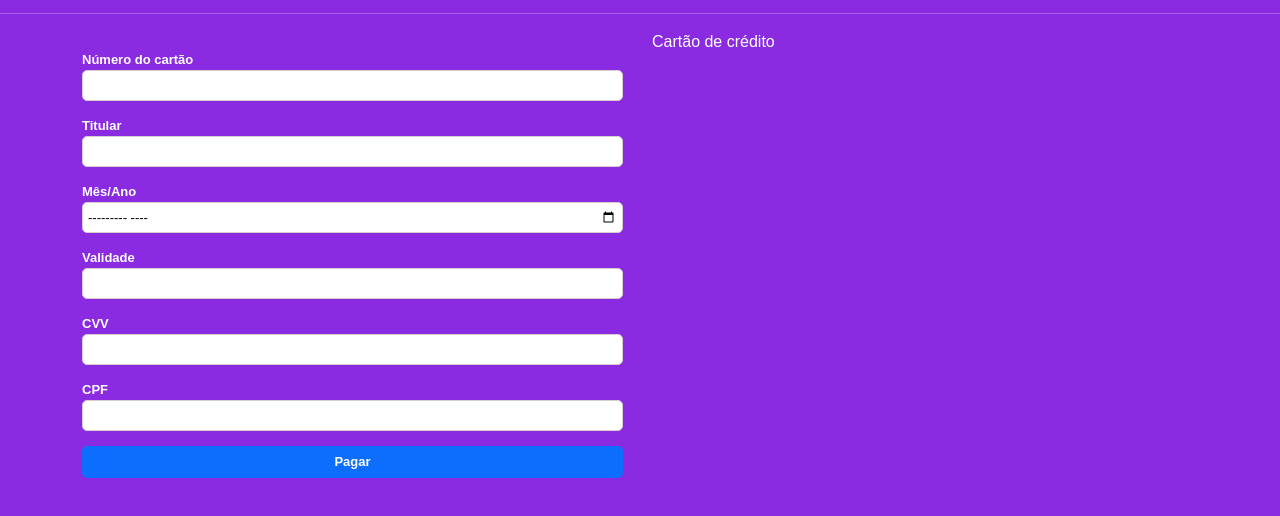
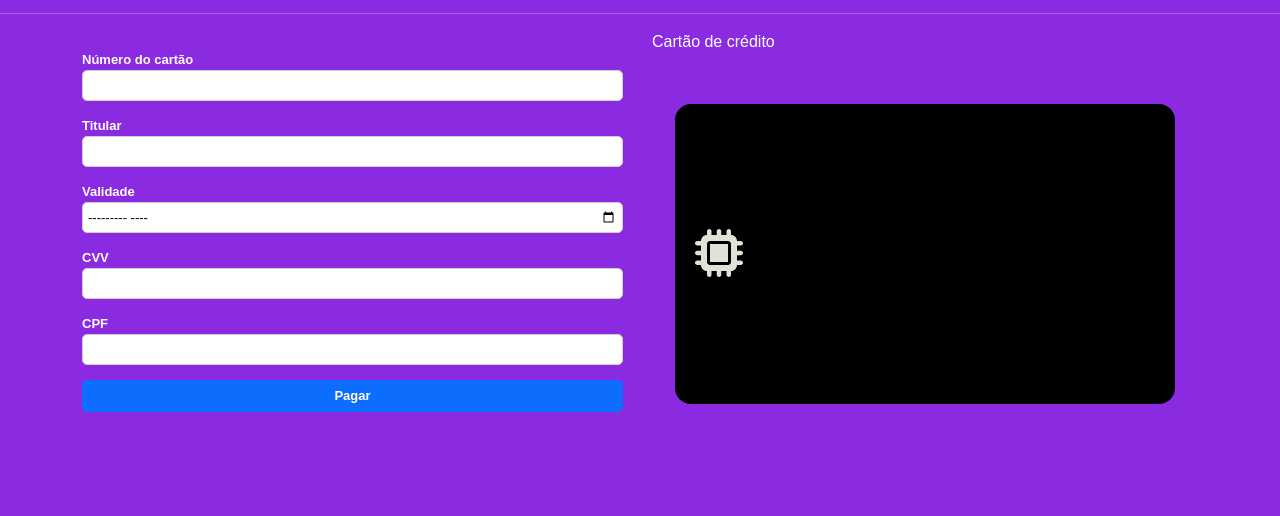
Before and after one commit to raphaelbalves/ecommerce, a plain HTML site: page comprar.html in a window 1280 px wide. Shown: the part 56-572 px from the top of the page. Drawn offline with nearby package versions, Linux system fonts and the light colour scheme.

Commit message:
última modificação do dia 24/11

```diff
--- a/assets/css/style.css
+++ b/assets/css/style.css
@@ -87,3 +87,18 @@ input {
 #primeiro-cabecalho {
     margin: 5px;
 }
+
+.cartao {
+    position: relative;
+    margin: 50px auto 0 auto;
+    width: 500px;
+    height: 300px;
+    background-color: black;
+    border-radius: 16px;
+}
+
+.chip {
+    position: absolute;
+    left: 20px;
+    top: 125px;
+}
--- a/assets/js/script.js
+++ b/assets/js/script.js
@@ -136,3 +136,7 @@ function carrosselProdutos() {
         }
     }
 }
+
+
+let data = document.querySelector("#validade")
+data.addEventListener("focusout", () => console.log(data.value))
--- a/comprar.html
+++ b/comprar.html
@@ -21,10 +21,8 @@
                     <input type="number" name="num-cartao" id="num-cartao">
                     <label for="titular">Titular</label>
                     <input type="text" name="titular" id="titular">
-                    <label for="mes">Mês/Ano</label>
-                    <input type="month" name="mes" id="mes">
                     <label for="validade">Validade</label>
-                    <input type="number" name="validade" id="validade">
+                    <input type="month" name="validade" id="validade">
                     <label for="cvv">CVV</label>
                     <input type="text" name="cvv" id="cvv">
                     <label for="cpf">CPF</label>
@@ -40,7 +38,15 @@
 
             Cartão de crédito
 
-          </div>
+            <div id="container-cartao">
+                <div class="cartao">
+                    <div class="chip">
+                        <svg xmlns="http://www.w3.org/2000/svg" height="3em" viewBox="0 0 512 512"><!--! Font Awesome Free 6.4.2 by @fontawesome - https://fontawesome.com License - https://fontawesome.com/license (Commercial License) Copyright 2023 Fonticons, Inc. --><style>svg{fill:#e2e1d5}</style><path d="M176 24c0-13.3-10.7-24-24-24s-24 10.7-24 24V64c-35.3 0-64 28.7-64 64H24c-13.3 0-24 10.7-24 24s10.7 24 24 24H64v56H24c-13.3 0-24 10.7-24 24s10.7 24 24 24H64v56H24c-13.3 0-24 10.7-24 24s10.7 24 24 24H64c0 35.3 28.7 64 64 64v40c0 13.3 10.7 24 24 24s24-10.7 24-24V448h56v40c0 13.3 10.7 24 24 24s24-10.7 24-24V448h56v40c0 13.3 10.7 24 24 24s24-10.7 24-24V448c35.3 0 64-28.7 64-64h40c13.3 0 24-10.7 24-24s-10.7-24-24-24H448V280h40c13.3 0 24-10.7 24-24s-10.7-24-24-24H448V176h40c13.3 0 24-10.7 24-24s-10.7-24-24-24H448c0-35.3-28.7-64-64-64V24c0-13.3-10.7-24-24-24s-24 10.7-24 24V64H280V24c0-13.3-10.7-24-24-24s-24 10.7-24 24V64H176V24zM160 128H352c17.7 0 32 14.3 32 32V352c0 17.7-14.3 32-32 32H160c-17.7 0-32-14.3-32-32V160c0-17.7 14.3-32 32-32zm192 32H160V352H352V160z"/></svg>
+                    </div>
+                </div>
+            </div>
+
+        </div>
         </div>
       </div>
 
```
